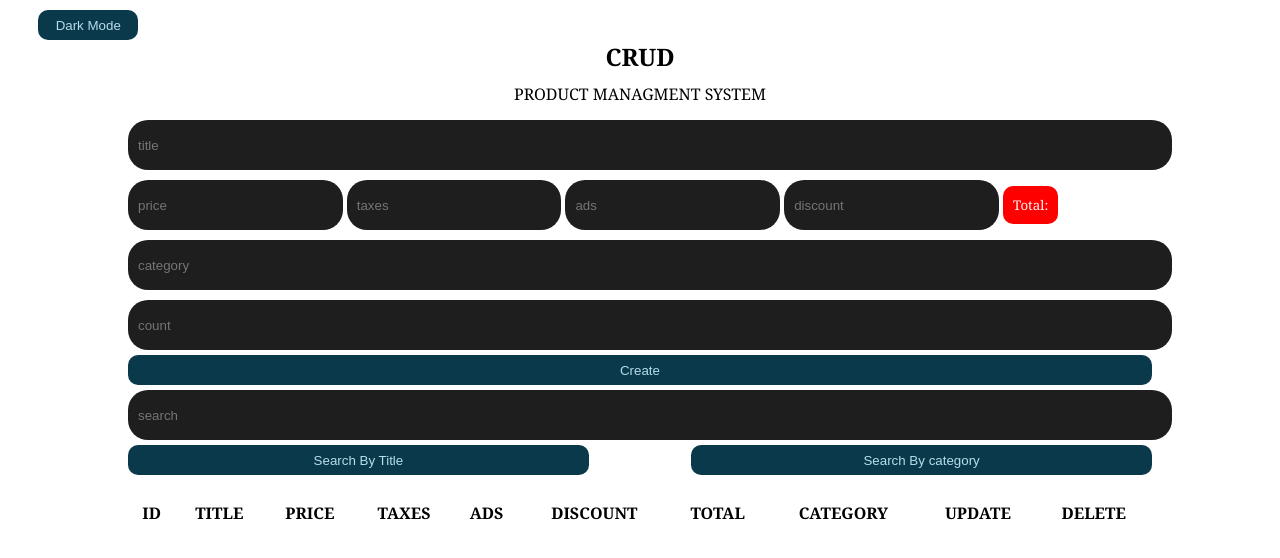
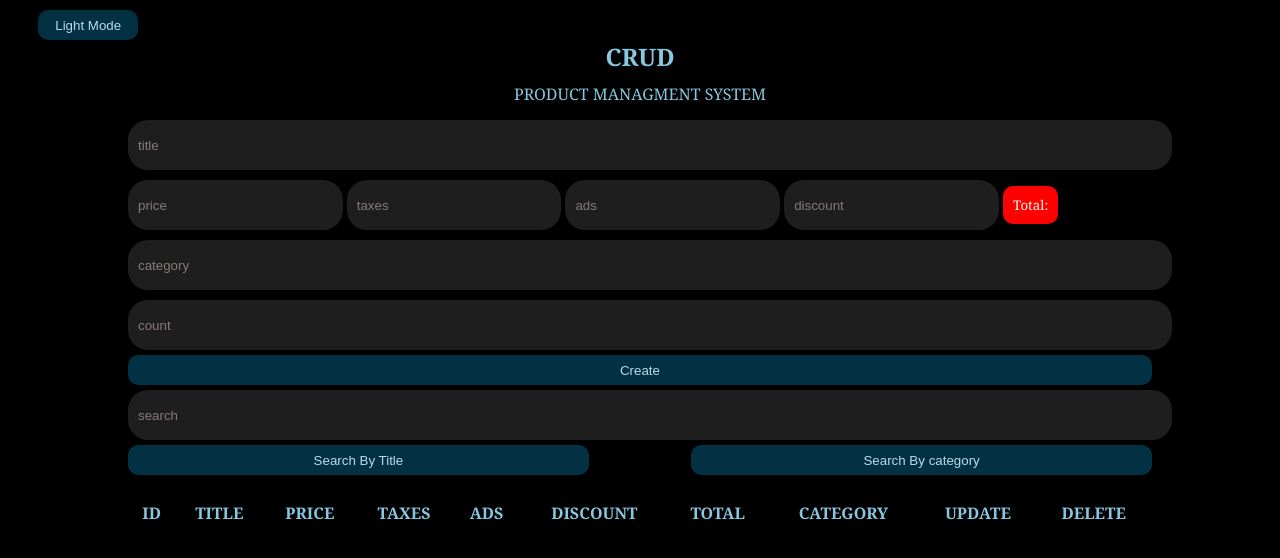
Before and after one commit to Tarek1482000/CRUD_Front_End, a plain HTML site: page index.html in a window 1280 px wide. Both pictures are taken after a click on the button "Light Mode". Drawn offline with Linux system fonts and the light colour scheme.

Commit message:
Add files via upload

```diff
--- a/JavaScript.js
+++ b/JavaScript.js
@@ -1,7 +1,5 @@
-let DarkMode = document.getElementById("DarkMode");
-let LightMode = document.getElementById("LightMode");
+let ReverseColorMode = document.getElementById("ReverseColorMode");
 let head = document.querySelector(".head");
-
 let title = document.getElementById("title");
 let price = document.getElementById("price");
 let taxes = document.getElementById("taxes");
@@ -18,6 +16,87 @@ let SearchCategory = document.getElementById("SearchCategory");
 
 let Mode = "Create",
   temp = "";
+
+/* Dark or Light Mode */
+
+let ColorMod = "Dark";
+if (localStorage.colr != "null") {
+  ColorMod = localStorage.colr;
+}
+
+function ChangeColor() {
+  // Check if localStorage.colr is null or undefined
+  if (localStorage.colr != "null") {
+    // Toggle between "Dark" and "Light"
+    localStorage.colr = localStorage.colr === "Dark" ? "Light" : "Dark";
+  } else {
+    localStorage.setItem("colr", "Light");
+  }
+
+  // Update ColorMod with the current value from localStorage
+  ColorMod = localStorage.colr;
+
+  // Display the color mode
+  DisplayColorMode(ColorMod);
+}
+
+DisplayColorMode(ColorMod);
+function DisplayColorMode(ColorMode) {
+  Head_BodyColorMode(ColorMode);
+  InputsColorMode(ColorMode);
+}
+
+function Head_BodyColorMode(Colormode) {
+  let head_color = "",
+    body_color = "",
+    body_backG = "";
+
+  if (Colormode == "Light") {
+    ReverseColorMode.innerHTML = "Dark Mode";
+    body_backG = "white";
+    body_color = "black";
+    head_color = "black";
+  } else if (Colormode == "Dark") {
+    ReverseColorMode.innerHTML = "Light Mode";
+    body_backG = "black";
+    body_color = "rgba(139, 205, 231, 0.968)";
+    head_color = "rgba(139, 205, 231, 0.968)";
+  }
+  document.body.style.backgroundColor = body_backG;
+  document.body.style.color = body_color;
+  head.style.color = head_color;
+}
+
+function InputsColorMode(Colormode) {
+  let background = "",
+    color = "";
+  if (Colormode == "Light") {
+    background = "rgb(170, 200  ,200)";
+    color = "black";
+  } else if (Colormode == "Dark") {
+    background = "rgb(30, 30, 30)";
+    color = "rgb(139, 205, 231, 0.968)";
+  }
+
+  title.style.background = background;
+  price.style.background = background;
+  taxes.style.background = background;
+  ads.style.background = background;
+  discount.style.background = background;
+  count.style.background = background;
+  category.style.background = background;
+  search.style.background = background;
+
+  title.style.color = color;
+  price.style.color = color;
+  taxes.style.color = color;
+  ads.style.color = color;
+  discount.style.color = color;
+  count.style.color = color;
+  category.style.color = color;
+  search.style.color = color;
+}
+
 /* Get Total */
 function GetTotal() {
   if (price.value != "" && price.value >= "0") {
@@ -31,11 +110,22 @@ function GetTotal() {
 }
 
 let DataPro = [];
-if (localStorage.Products != null) {
-  DataPro = JSON.parse(localStorage.Products);
+
+// Check if the localStorage.Products value is not undefined and not "null"
+if (localStorage.Products && localStorage.Products !== "null") {
+  try {
+    // Attempt to parse the JSON string from localStorage.Products
+    DataPro = JSON.parse(localStorage.Products);
+  } catch (error) {
+    console.error("Error parsing JSON:", error);
+    // Handle the error, e.g., set DataPro to an empty array or provide a default value
+    DataPro = [];
+  }
 } else {
+  // If localStorage.Products is undefined or "null", set DataPro to an empty array
   DataPro = [];
 }
+
 
 /* Create Product */
 submit.onclick = function () {
@@ -207,20 +297,3 @@ function SearchData(data) {
   }
   document.getElementById("tbody").innerHTML = table;
 }
-
-function ChangeColor(id) {
-  if (id == "LightMode") {
-    DarkMode.style.display = "block";
-    LightMode.style.display = "none";
-
-    document.body.style.backgroundColor = "white";
-    document.body.style.color = "black";
-    head.style.color = "black";
-  } else if ("DarkMode") {
-    DarkMode.style.display = "none";
-    LightMode.style.display = "block";
-    document.body.style.backgroundColor = "black";
-    document.body.style.color = "rgba(139, 205, 231, 0.968)";
-    head.style.color = "rgba(139, 205, 231, 0.968)";
-  }
-}
--- a/Style.css
+++ b/Style.css
@@ -40,7 +40,7 @@ body {
   margin: 10px 0;
 }
 .head button {
-  margin: 0px  -100px;
+  margin: 0px -100px;
   width: 100px;
   margin-right: 100%;
 }
@@ -65,8 +65,12 @@ input:focus {
   /*
     when click on input place
   */
+  color: rgb(160, 191, 218);
   background: rgb(18, 18, 18);
   transform: scale(1.1);
+}
+input::placeholder {
+  color: rgb(136, 122, 122);
 }
 
 .price input {
--- a/index.html
+++ b/index.html
@@ -8,16 +8,7 @@
   <body>
     <div class="curd">
       <div class="head">
-        <button onclick="ChangeColor(this.id)" id="LightMode">
-          Light Mode
-        </button>
-        <button
-          onclick="ChangeColor(this.id)"
-          id="DarkMode"
-          style="display: none"
-        >
-          Dark Mode
-        </button>
+        <button onclick="ChangeColor()" id="ReverseColorMode">Light Mode</button>
         <h2>crud</h2>
         <p>PRODUCT MANAGMENT SYSTEM</p>
       </div>
```
